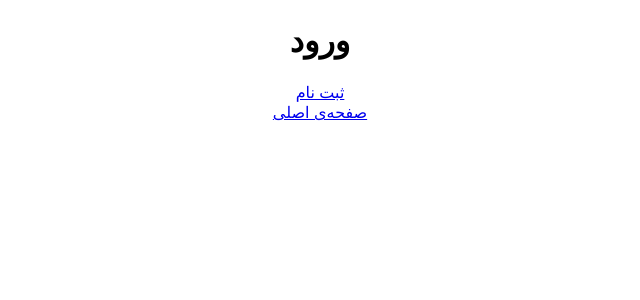
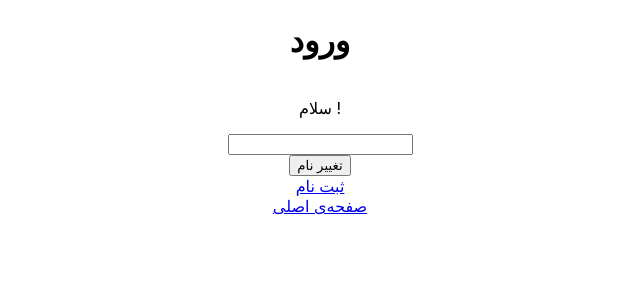
Before and after one commit to IIIphr/se_front_prj, a React (Create React App) app: page /login in a window 1280 px wide. Shown: the top 300 px of the page, without its empty margins (320-960 px from the left). Built offline with nearby package versions, Linux system fonts and the light colour scheme.

Commit message:
Used redux for user name, for now

```diff
--- a/src/App.js
+++ b/src/App.js
@@ -1,9 +1,13 @@
 import './App.css';
+import { useSelector } from 'react-redux';
 
 function App() {
+  const name = useSelector((state) => state.user.user_name);
+
   return (
     <div className='app_root'>
       <h1>به سامانه‌ی تبادل کد فراموشی خوش آمدید</h1>
+      <p>سلام {name}!</p>
       <a href='/login'>ورود به حساب</a>
       <a href='/list'>لیست کدها</a>
     </div>
--- a/src/Login.js
+++ b/src/Login.js
@@ -1,9 +1,19 @@
 import './Login.css';
+import { useDispatch, useSelector } from 'react-redux';
+import { change_name } from './userSlice';
+import { useState } from 'react';
 
-function Login() {
+function Login(props) {
+  const dispatch = useDispatch();
+  const name = useSelector((state) => state.user.user_name);
+  const [input, setInput] = useState('');
+
   return (
     <div className='login_root'>
       <h1>ورود</h1>
+      <p>سلام {name}!</p>
+      <input type='text' id='name_input' value={input} onInput={e => setInput(e.target.value)}></input>
+      <button onClick={() => dispatch(change_name(input))}>تغییر نام</button>
       <a href='/signup'>ثبت نام</a>
       <a href='/'>صفحه‌ی اصلی</a>
     </div>
```
